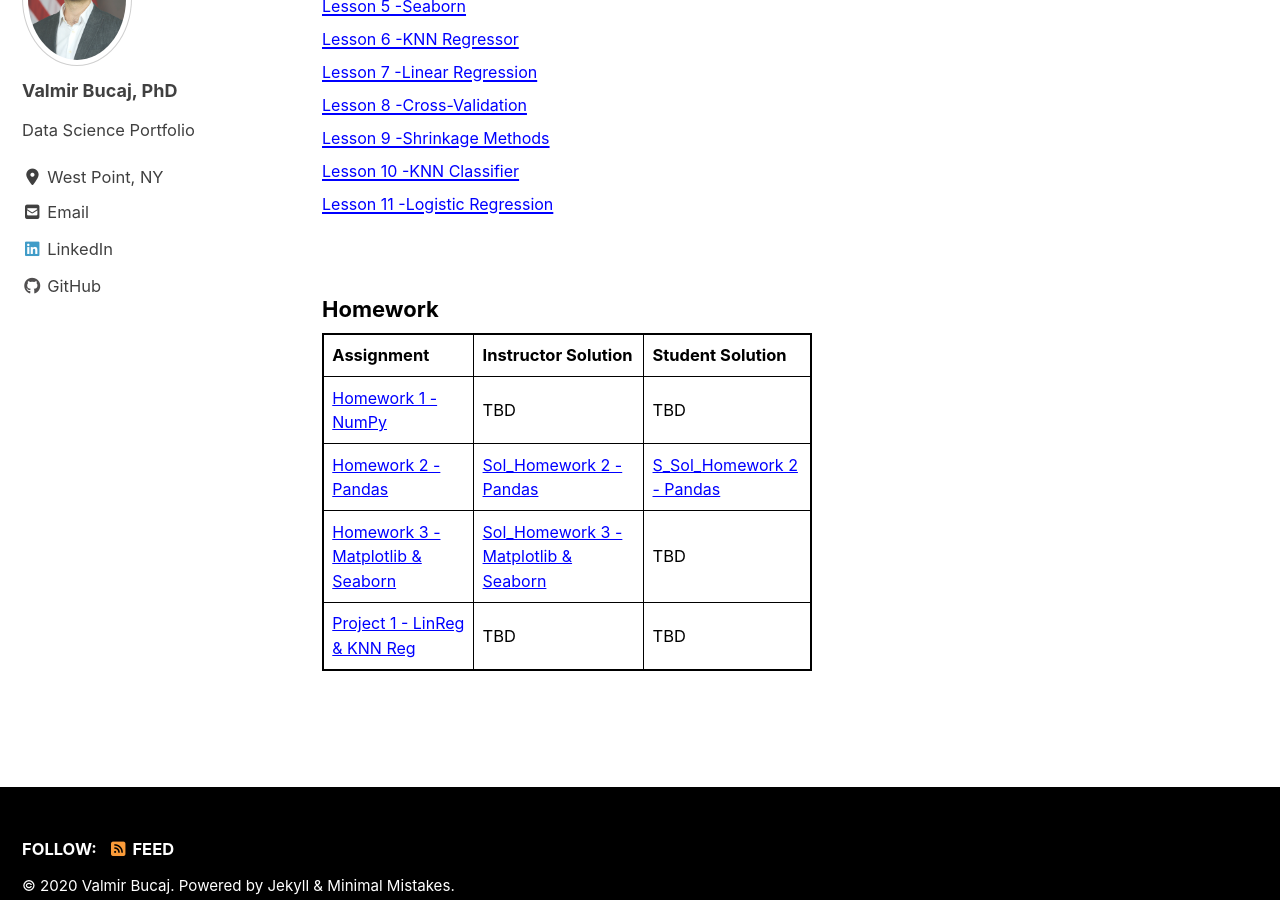
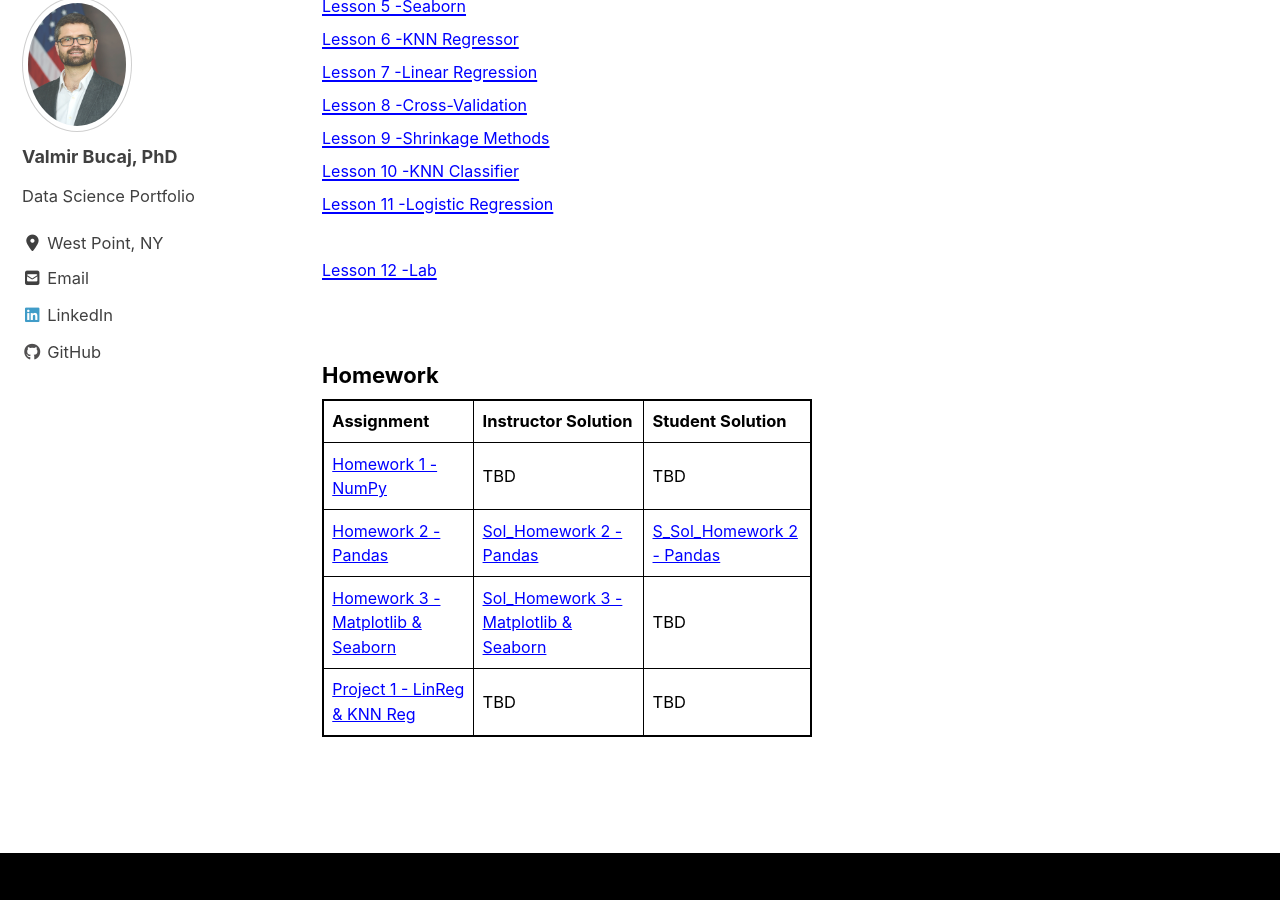
Before and after one commit to vbucaj/vbucaj.github.io, a Jekyll site: the page built from _pages/MA477.md, in a window 1280 px wide and 900 px high, scrolled down 910 px. Built offline with Jekyll 4.4.1, drawn with Linux system fonts in a browser that asks for light colours; cached includes are drawn as plain includes; nearby versions of some CDN libraries.

Commit message:
lesson12

```diff
--- a/_pages/MA477.md
+++ b/_pages/MA477.md
@@ -57,6 +57,9 @@
 <br>
 <a href="https://github.com/vbucaj/lecture-notes/blob/master/MA477%20-%20Theory%20and%20Applications%20of%20Data%20Science/Lessons/Lesson%2011%20-%20Logistic%20Regression/Lesson%2011%20-%20LogisticRegression.ipynb" target="_blank"><font size='3'>Lesson 11 -Logistic Regression</font></a>
 <br>
+<br>
+<a href="https://github.com/vbucaj/lecture-notes/blob/master/MA477%20-%20Theory%20and%20Applications%20of%20Data%20Science/Lessons/Lesson%2012%20-%20Lab/Lesson%2012%20-%20Lab.ipynb" target="_blank"><font size='3'>Lesson 12 -Lab</font></a>
+<br>
 </body>
 
 
```
